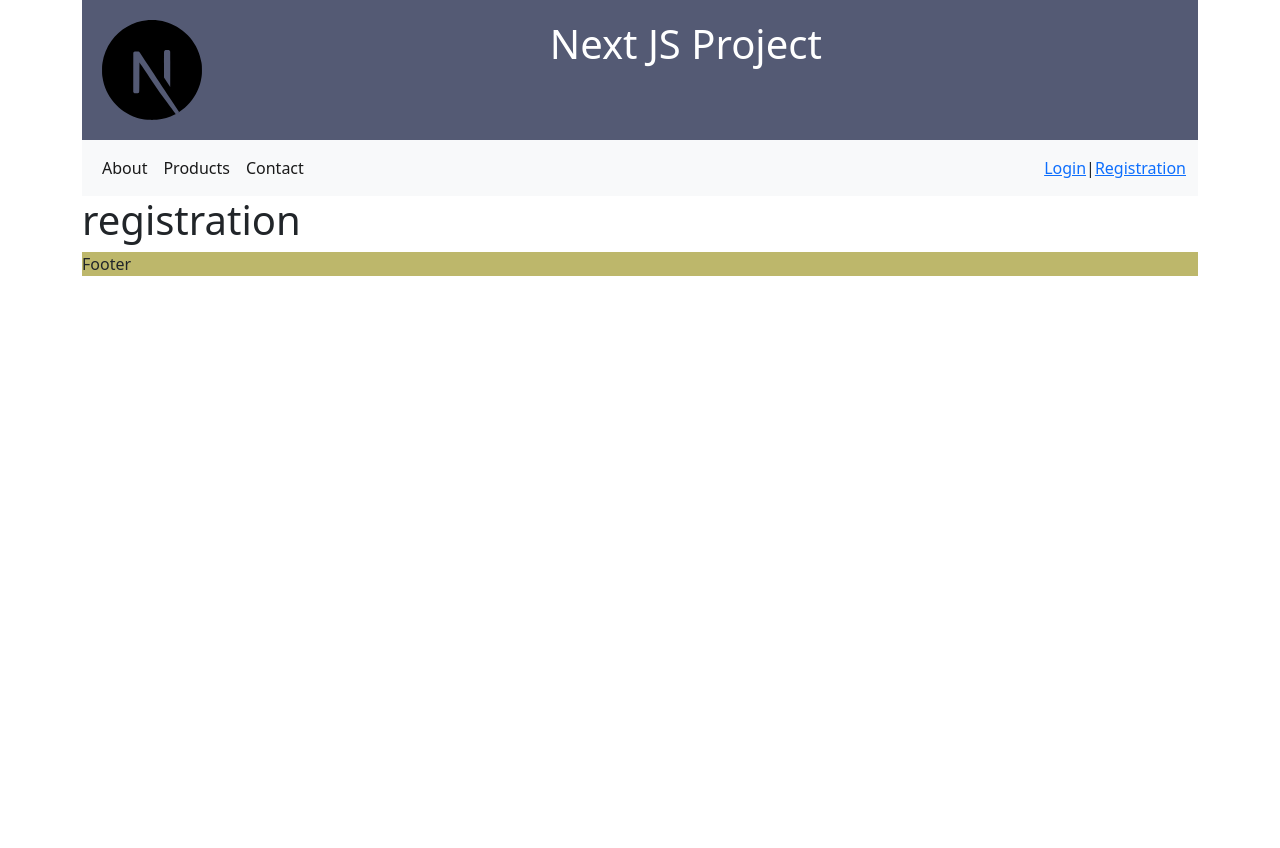
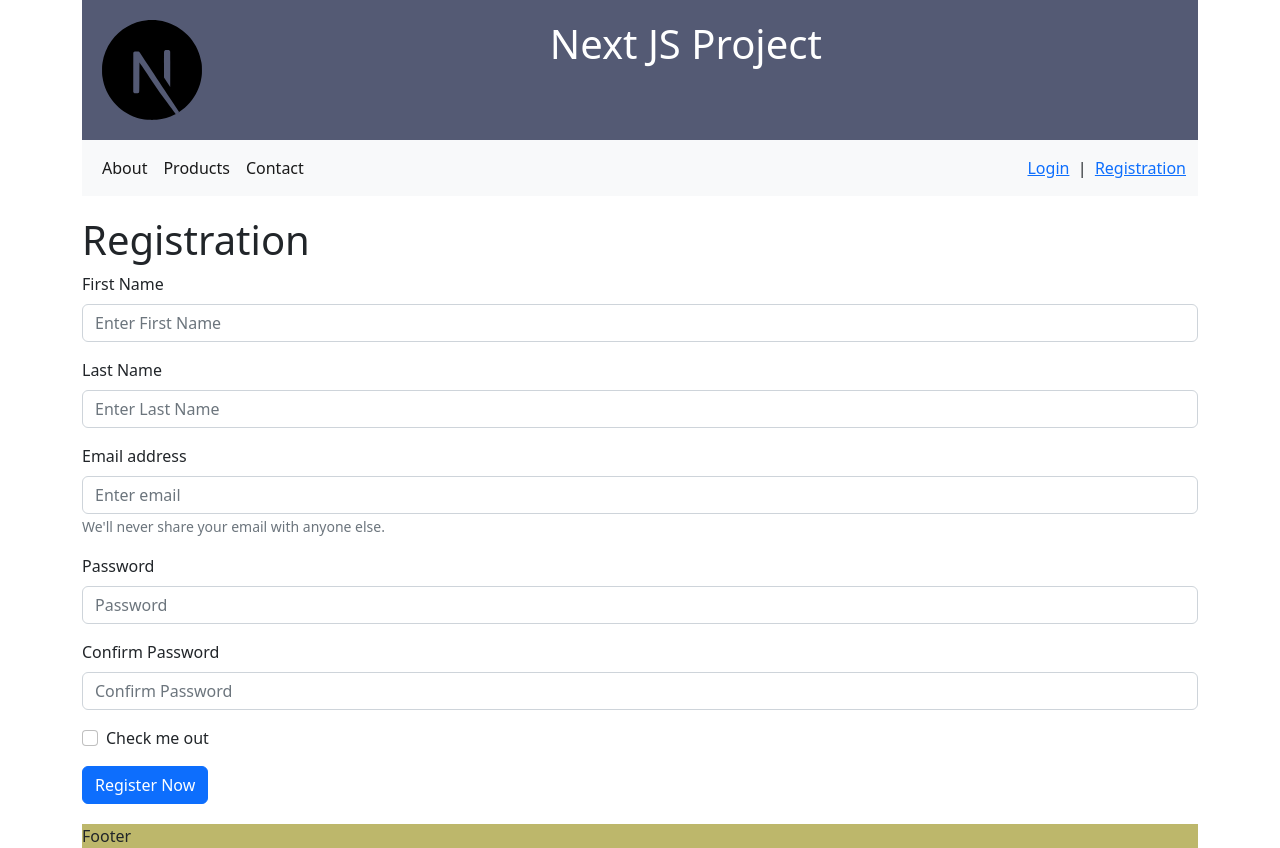
Before and after one commit to mahimaSabharwal/Cetpa, a Next.js app in the folder Next JS/nextjs/: page /registration in a window 1280 px wide. Before the commit the page ends 800 px from the top, so only its background shows below. Built offline with nearby package versions, Linux system fonts and the light colour scheme.

Commit message:
Assignment 2

```diff
--- a/Next JS/nextjs/common/Navbar.js
+++ b/Next JS/nextjs/common/Navbar.js
@@ -25,8 +25,8 @@
           </ul>
         </div>
         <div className="d-flex">
-          <Link href="/login.js">Login</Link> |
-          <Link href="/registration.js">Registration</Link>
+          <Link href="/login">Login</Link>&nbsp; | &nbsp;
+          <Link href="/registration">Registration</Link>
         </div>
       </div>
     </nav>
--- a/Next JS/nextjs/pages/_app.js
+++ b/Next JS/nextjs/pages/_app.js
@@ -2,6 +2,9 @@
 import Head from "next/head";
 
 import "bootstrap/dist/css/bootstrap.css";
+
+//Styles
+import "../styles/global.scss";
 
 function MyApp({ Component, pageProps }) {
   return (
--- a/Next JS/nextjs/pages/registration.js
+++ b/Next JS/nextjs/pages/registration.js
@@ -1,14 +1,50 @@
 import React from "react";
 import Head from "next/head";
+
+//Bootstrap
+import Button from "react-bootstrap/Button";
+import Form from "react-bootstrap/Form";
 
 const registration = (props) => {
   return (
     <>
       <Head>
-        <title>About Us Page</title>
+        <title>Registration Page</title>
       </Head>
       <>
-        <h1>registration</h1>
+        <h1>Registration</h1>
+        <Form>
+          <Form.Group className="mb-3" controlId="formBasicEmail">
+            <Form.Label>First Name</Form.Label>
+            <Form.Control type="text" placeholder="Enter First Name" />
+          </Form.Group>
+          <Form.Group className="mb-3" controlId="formBasicEmail">
+            <Form.Label>Last Name</Form.Label>
+            <Form.Control type="text" placeholder="Enter Last Name" />
+          </Form.Group>
+          <Form.Group className="mb-3" controlId="formBasicEmail">
+            <Form.Label>Email address</Form.Label>
+            <Form.Control type="email" placeholder="Enter email" />
+            <Form.Text className="text-muted">
+              We'll never share your email with anyone else.
+            </Form.Text>
+          </Form.Group>
+
+          <Form.Group className="mb-3" controlId="formBasicPassword">
+            <Form.Label>Password</Form.Label>
+            <Form.Control type="password" placeholder="Password" />
+          </Form.Group>
+          <Form.Group className="mb-3" controlId="formBasicPassword">
+            <Form.Label>Confirm Password</Form.Label>
+            <Form.Control type="password" placeholder="Confirm Password" />
+          </Form.Group>
+          <Form.Group className="mb-3" controlId="formBasicCheckbox">
+            <Form.Check type="checkbox" label="Check me out" />
+          </Form.Group>
+          <Button variant="primary" type="submit">
+            Register Now
+          </Button>
+        </Form>
       </>
     </>
   );
--- a/Next JS/nextjs/styles/global.scss
+++ b/Next JS/nextjs/styles/global.scss
@@ -1,3 +1,7 @@
 .heading-primary {
   color: blueviolet;
 }
+
+.section {
+  padding: 20px 0;
+}
```
Also changed, not shown: Next JS/nextjs/pages/login.js (+26 -2 lines).
